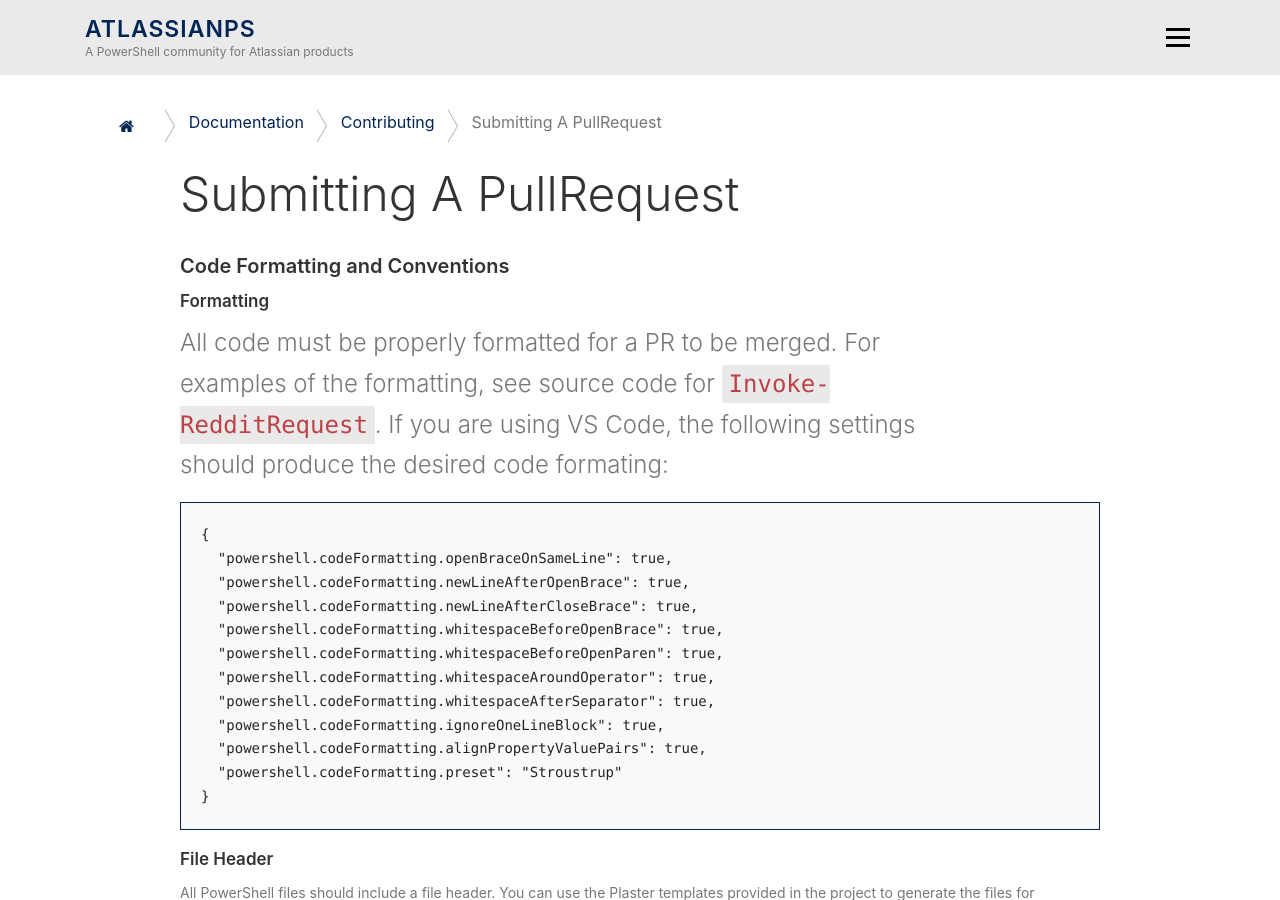
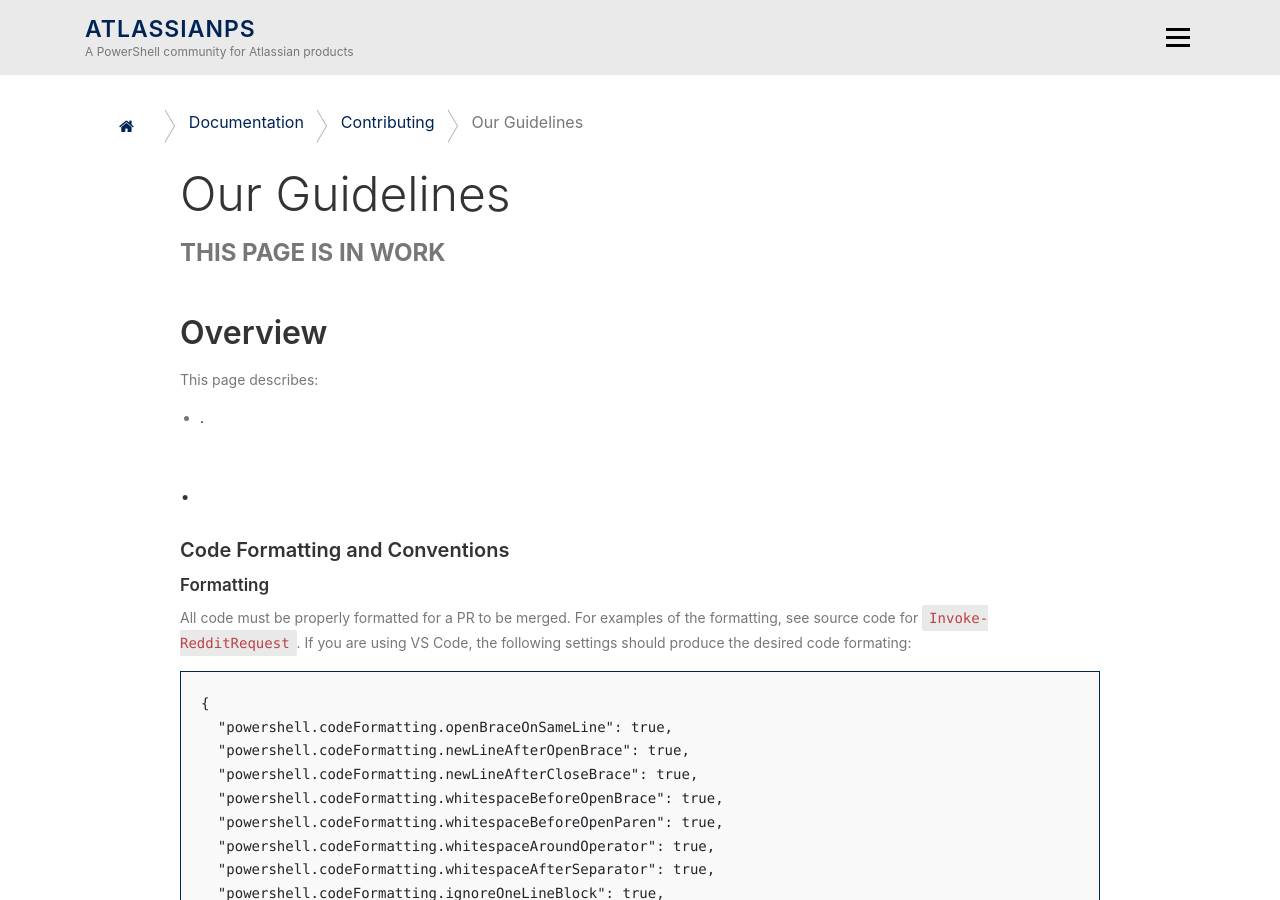
Before and after one commit to AtlassianPS/AtlassianPS.github.io, a Jekyll site: the page built from docs/Contributing/our-guidelines.md, in a window 1280 px wide and 900 px high. Built offline with Jekyll 4.4.1, drawn with Linux system fonts in a browser that asks for light colours; nearby versions of some CDN libraries; comment, search, counter and statistics services are not loaded; our own code applies the rules of GitHub Pages for plain Markdown files.

Commit message:
Added TOC and WIP note

```diff
--- a/docs/Contributing/our-guidelines.md
+++ b/docs/Contributing/our-guidelines.md
@@ -1,7 +1,17 @@
 ---
 layout: documentation
 ---
-# Submitting A PullRequest
+# Our Guidelines
+
+**THIS PAGE IS IN WORK**
+
+## Overview
+
+This page describes:
+
+* [.](#.)
+
+## .
 
 ### Code Formatting and Conventions
 
```
Also changed, not shown: docs/Contributing/writing-functions.md (added, +17 -0 lines), docs/Contributing/writing-tests.md (added, +17 -0 lines).
